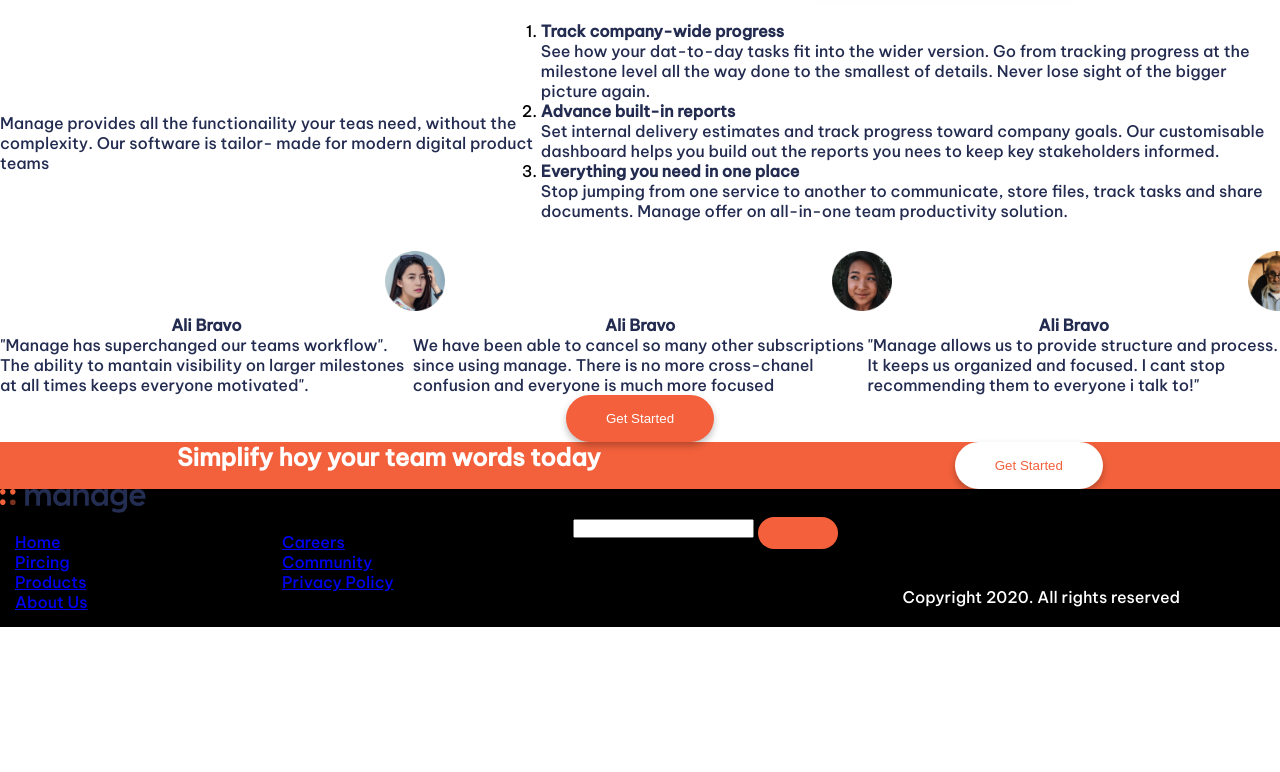
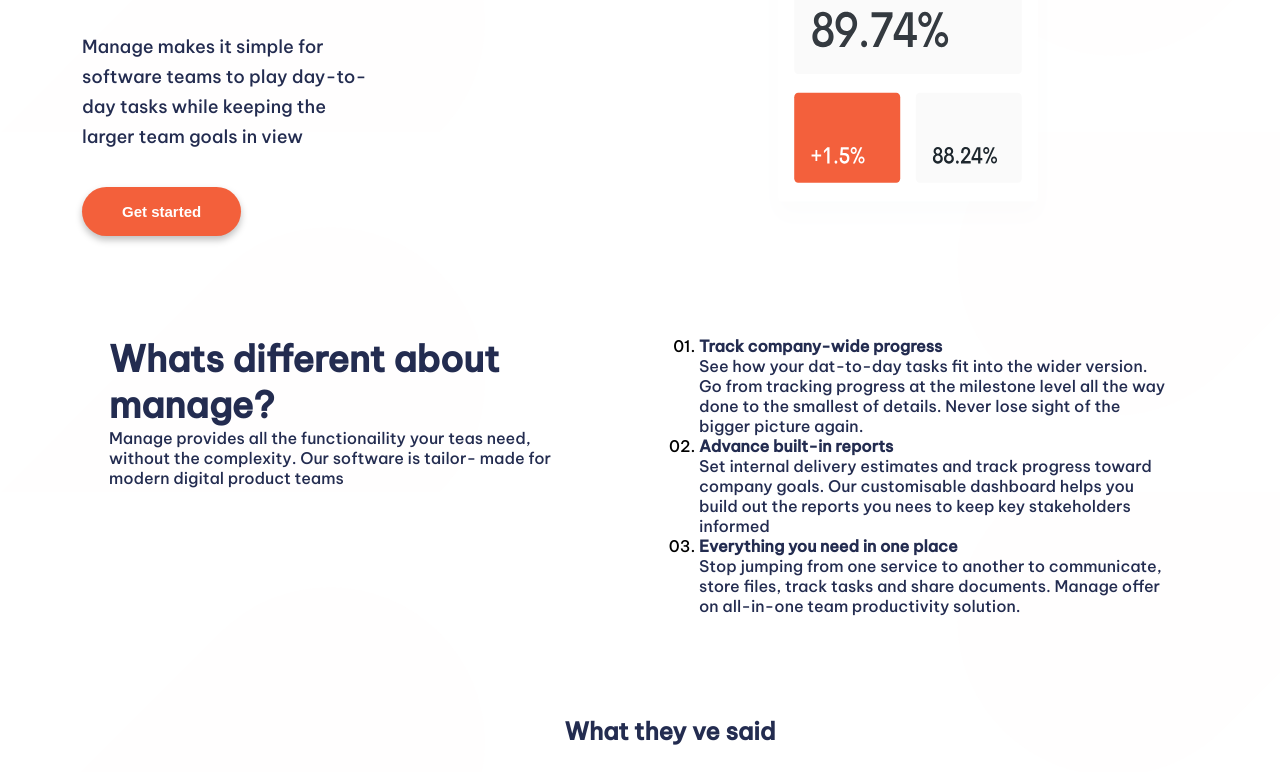
Before and after one commit to SilvestreNovaro/frontfinal, a plain HTML site: page index.html in a window 1280 px wide. Shown: the part 588-1360 px from the top of the page. Before the commit the page ends 1285 px from the top, so only its background shows below. Drawn offline with Linux system fonts and the light colour scheme.

Commit message:
push-mañanero

```diff
--- a/css/styles.css
+++ b/css/styles.css
@@ -9,17 +9,18 @@ font-family: 'Be Vietnam Pro', sans-serif;
 
 
 body{
-    font-family: 'Be Vietnam Pro', sans-serif
+    font-family: 'Be Vietnam Pro', sans-serif;
+    background-image: url(../images/bg-simplify-section-desktop.svg);
 }
 .div-header{
     display: flex;
     justify-content: space-around;
     padding: 20px;
-    display: flex;
     align-items: center;
     width:100vw;
     height: 10vh;
     font-size: 13px;
+    margin-top: 40px;
 }
 .ul-header{
     display: flex;
@@ -33,7 +34,7 @@ header nav ul li{
 }
 
 
-button {
+.get-started {
     padding: 1rem 2.5rem;
     background-color: #f3603b;
     border: none;
@@ -42,32 +43,45 @@ button {
     transition: all 0.3s ease 0s;
     color: rgb(255, 255, 255);
     box-shadow:  0px 4px 7px rgba(0, 0, 0, 0.25);
+    font-weight: 700;
+    font-size: 15px;
   }
-
   button:hover {
     background-color: rgba(226, 114, 16, 0.7);
 }
 
-.asd{
+.main-articles{
     display: flex;
+    flex-wrap: wrap;
     justify-content: space-around;
+    margin: 100px 50px 100px 50px;
 
 }
 
-.middle-section{
-    display: flex;
-}
 
 h1{
     font-size: 58px;
+    padding-right: 120px;
 }
 
 .first-p{
-    font-size: 16.5584px;
+    font-size: 18px;
+    padding-right: 180px;
+    margin: 35px 0px 35px 0px;
+    line-height: 30px;
+    font-weight: 100;
 }
 
 .first-art{
-    width: 40vw;
+    width: 40%;
+    height: auto;
+}
+.second-art{
+   display: flex;
+}
+.images-3{
+    width:100%;
+    height: 100%;
 }
 .manage{
     font-size: 36px;
@@ -76,12 +90,20 @@ h1{
 p{
     font-size: 16px;
 }
-.middle-div{
-    display: flex;
+
+.list-article {
+    list-style-type: decimal-leading-zero;
+
 }
+
+
+
+
 .cards-title{
     display: flex;
     justify-content: center;
+    width: 100%;
+    margin: 30px;
 }
 .Ali-Bravo{
     display: flex;
@@ -90,6 +112,7 @@ p{
 }
 .footer-section1{
     display: flex;
+    height: 150px;
     justify-content: space-around;
     background-color: #F3613C;
 }
@@ -123,10 +146,8 @@ p{
     position: relative;
     left: 380px;
 }
-h2{
-    color: rgb(255, 255, 255)
-}
-h1, h3, h4, p {
+
+h1, h2, h3, h4, p {
     color: #232C50
 }
 
@@ -138,6 +159,7 @@ FOOTER
 */
 .footer-section1{
     display: flex;
+    width: 100vw;
     justify-content: space-around;
     background-color: #F3613C;
 }
@@ -149,7 +171,11 @@ footer{
 }
 .section-footer{
     display: flex;
+
+    width: 100vw;
     justify-content: space-between;
+
+    height: 250px;
 
 }
 .ul-footer1{
--- a/index.html
+++ b/index.html
@@ -3,23 +3,23 @@
     <head>
         <meta charset="UTF-8">
         <meta http-equiv="X-UA-Compatible" content="IE=edge">
-
         <title>Document</title>
-
         <meta name="viewport" content="width=device-width, initial-scale=1.0">
         <link rel="preconnect" href="https://fonts.googleapis.com">
         <link rel="preconnect" href="https://fonts.gstatic.com" crossorigin>
         <link href="https://fonts.googleapis.com/css2?family=Be+Vietnam+Pro:wght@500&display=swap" rel="stylesheet">
+        <link href="css/styles.css" rel = "stylesheet">
+    </head>
 
-    <link href="css/styles.css" rel = "stylesheet">
-
-</head>
     <body>
+        <!-- ARRANCA MAIN -->
         <main>
+            <!-- ARRANCA HEADER PARTE LOGO -->
             <header class="div-header">
                 <div>
                     <img src="./images/logo.svg">
                 </div>
+                <!-- MENU NAVEGACION HEADER -->
                 <nav>
                     <ul class="ul-header">
                         <li>Pircing</li>
@@ -29,77 +29,67 @@
                         <li>Community</li>
                     </ul>
                 </nav>
-        <button type="button">Get Started</button>
-    </div>
+                <button type="button" class="get-started">Get Started</button>
             </header>
-    <section class="asd">
+            <!-- SECCION ARTICULOS FIRST Y SECOND -->
+            <section class="main-articles">
                 <article class="first-art">
                         <h1>Bring everyone togother to build better products.</h1>
                         <p class ="first-p">Manage makes it simple for software teams to play day-to-day tasks while keeping the larger team goals in view</p>
-                <button type = "submit">Get started</button>
+                        <button type = "submit" class="get-started">Get started</button>
                 </article>
-            <article>
-                <img  class="3-images" src="./images/illustration-intro.svg">
+                <article class="second-art">
+                    <img class="images-3" src="./images/illustration-intro.svg">
                 </article>
             </section>
-<section  class="middle-section">
-    <article class="middle-div">
+            <!-- ARRANCAN ARTICULOS DE TEXTO -->
+            <section  class="main-articles">
+                <article class="first-art">
                     <div>
-            <h2 class="manage">
-            Whats different about manage?
-            </h2>
+                        <h2 class="manage">Whats different about manage?</h2>
                         <p>Manage provides all the functionaility your teas need, without the complexity. Our software is tailor- made for modern digital product teams</p>
                     </div>
                 </article>
-    <article>
+                <article class="first-art">
                     <div>
-        <ol>
-            <li>
+                        <ul class="list-article">
+                            <li class="article-list-items">
                                 <h4>Track company-wide progress</h4>
+                                <p>See how your dat-to-day tasks fit into the wider version. Go from tracking progress at the milestone level all the way done to the smallest of details. Never lose sight of the bigger picture again.</p>
                             </li>
-                <p>
-                    See how your dat-to-day tasks fit into the wider version. Go from tracking progress at the milestone level all the way done to the smallest of details. Never lose sight of the bigger picture again.
-                </p>
-            <li>
-                <h4>
-                    Advance built-in reports
-                </h4>
+                            <li class="article-list-items">
+                                <h4>Advance built-in reports</h4>
+                                <p>Set internal delivery estimates and track progress toward company goals. Our customisable dashboard helps you build out the reports you nees to keep key stakeholders informed</p>
                             </li>
-                <p>
-                    Set internal delivery estimates and track progress toward company goals. Our customisable dashboard helps you build out the reports you nees to keep key stakeholders informed.
-                </p>
-            <li>
-                <h4>
-                    Everything you need in one place
-                </h4>
+                            <li class="article-list-items">
+                                <h4>Everything you need in one place</h4>
+                                <p>Stop jumping from one service to another to communicate, store files, track tasks and share documents. Manage offer on all-in-one team productivity solution.</p>
                             </li>
-                <p>
-                    Stop jumping from one service to another to communicate, store files, track tasks and share documents. Manage offer on all-in-one team productivity solution.
-                </p>
-        </ol>
+                        </ul>
                     </div>
                 </article>
             </section>
-<section>
-<article class="cards-title">
-    <h2>
-        What they ve said
-    </h2>
-</article>
-</section>
+            <!-- ARRANCAN LAS ALI BRAVO CARDS -->
+
+            <!-- TITULO CARDS -->
+            <div class="cards-title">
+                <h2>What they ve said</h2>
+            </div>
+            <!-- SECCION CARDS -->
             <section class="cards-distribution">
+            <!-- CARD 1 -->
                 <article class="Ali-Bravo1">
                     <img class="Avatar1" src="./images/avatar-anisha.png">
                     <h4 class="Ali-Bravo-Cards-Tittle">Ali Bravo</h4>
-            <p>
-                "Manage has superchanged our teams workflow". The ability to mantain visibility on larger milestones at all times keeps everyone motivated".
-            </p>
+                    <p>"Manage has superchanged our teams workflow". The ability to mantain visibility on larger milestones at all times keeps everyone motivated".</p>
                 </article>
+                <!-- CARD 2 -->
                 <article class="Ali-Bravo2">
                     <img class="Avatar2" src="./images/avatar-ali.png">
                     <h4 class="Ali-Bravo-Cards-Tittle">Ali Bravo</h4>
                     <p>We have been able to cancel so many other subscriptions since using manage. There is no more cross-chanel confusion and everyone is much more focused</p>
                 </article>
+                <!-- CARD 3 -->
                 <article class="Ali-Bravo3">
                     <img class="Avatar3" src="./images/avatar-richard.png">
                     <h4 class="Ali-Bravo-Cards-Tittle">Ali Bravo</h4>
@@ -109,10 +99,13 @@
             <div class="bottom-button">
                 <button type="button">Get Started</button>
             </div>
+
+            <!-- SECCION NARANJA -->
             <section class="footer-section1">
-    <h2>
-        Simplify hoy your team words today
-    </h2>
+                <div>
+                    <h2>Simplify hoy your team words today</h2>
+                </div>
+
                 <div>
                     <button class="white-button" type="button">Get Started</button>
                 </div>
@@ -123,8 +116,19 @@
                 <div>
                     <img src="./images/logo.svg">
                 </div>
+                <!-- SOCIAL MEDIA -->
+                <div>
+                    <ul>
+                        <li></li>
+                        <li></li>
+                        <li></li>
+                        <li></li>
+                        <li></li>
+                    </ul>
+                </div>
             </section>
             <section class="section-footer">
+                <div>
                     <nav>
                         <ul class="ul-footer1">
                             <li class="nav-footer-li"><a href= "#">Home</li></a>
@@ -133,7 +137,8 @@
                             <li class="nav-footer-li"><a href="#">About Us</li></a>
                         </ul>
                     </nav>
-        <section>
+                </div>
+                <div>
                     <nav>
                         <ul class="ul-footer1">
                             <li class="nav2-footer-li"><a href="#">Careers</li></a>
@@ -141,17 +146,15 @@
                             <li class="nav2-footer-li"><a href="#">Privacy Policy</li></a>
                         </ul>
                     </nav>
-    </section>
+                </div>
                 <div>
                     <form action="" class="form-footer" method="POST">
-            <input type="email" name ="email" id="email">
-            <button type="submit"></button>
+                        <input type="email" name ="email" placeholder="Update in your inbox..." id="email">
+                        <button type="submit" name="botton-submit">Go</button>
                     </form>
                 </div>
                 <p class="copyright">Copyright 2020. All rights reserved</p>
             </section>
         </footer>
-
-
     </body>
 </html>
```
Lines whose indentation alone changed are shown as unchanged.
